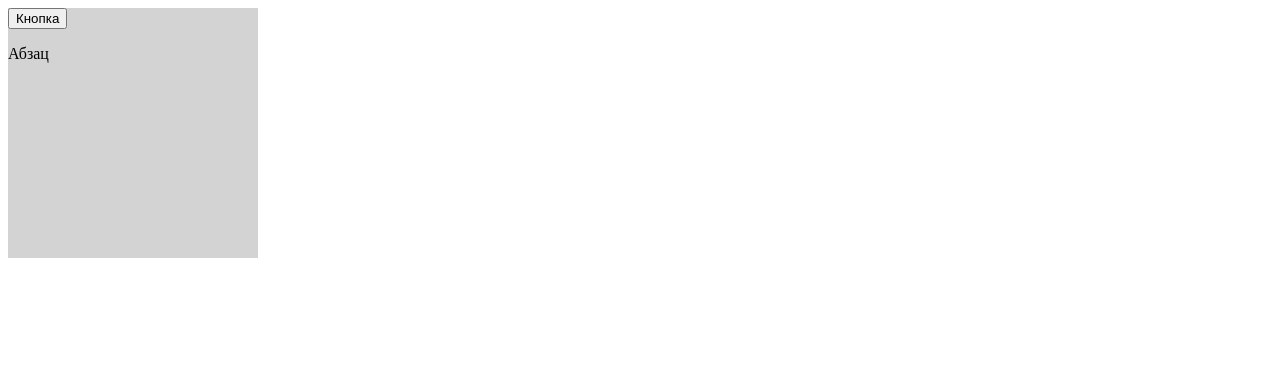
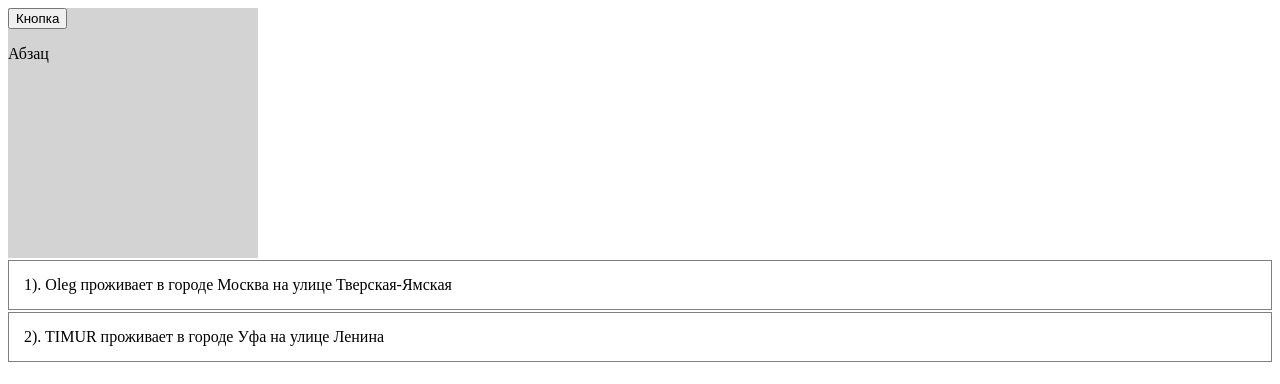
Before and after one commit to gin-az/ts-course, a React (Create React App) app: page / in a window 1280 px wide. Shown: the top 384 px of the page. Built offline with nearby package versions, Linux system fonts and the light colour scheme.

Commit message:
#Получение данных 1) UserList, UserItem 2) interface IUser 3) HardCore MOCK в app.tsx.

```diff
--- a/src/App.tsx
+++ b/src/App.tsx
@@ -1,5 +1,14 @@
 import React from 'react';
 import Card, {CardVariant} from "./components/Card";
+import UserList from "./components/UserList";
+import {IUser} from "./types/type";
+
+// HARDCORE MOCK
+const users: IUser[] = [
+  {id: 1, name: 'Oleg', email: 'assembler@ml.ru', address:{city: 'Москва', street:"Тверская-Ямская", zipcode: '123'}},
+  {id: 2, name: 'TIMUR', email: 'delphi@ml.ru', address:{city: 'Уфа', street:"Ленина", zipcode: '450000'}},
+
+]
 
 const App = () => {
   return (
@@ -8,6 +17,8 @@ const App = () => {
          <button>Кнопка</button>
          <p>Абзац</p>
        </Card>
+
+       <UserList users={users} />
     </div>
   );
 };
--- /dev/null
+++ b/src/components/UserItem.tsx
@@ -0,0 +1,18 @@
+import React, {FC} from 'react';
+import {IUser} from "../types/type";
+
+interface IUserItemProps {
+  user: IUser;
+}
+
+const UserItem: FC<IUserItemProps> = ({user}) => {
+  return (
+    <div>
+      <div style={{padding: 15, border: '1px solid gray', marginTop: 2}}>
+        {user.id}). {user.name} проживает в городе {user.address.city} на улице {user.address.street}
+      </div>
+    </div>
+  );
+};
+
+export default UserItem;
--- /dev/null
+++ b/src/components/UserList.tsx
@@ -0,0 +1,21 @@
+import React, { FC } from 'react';
+import { IUser } from "../types/type";
+import UserItem from "./UserItem";
+
+interface IUserListProps {
+  //пользователи: [IUsers]
+ users: IUser[]
+}
+
+const UserList: FC<IUserListProps> = ({users}) => {
+  // console.log(users.[0].address) доступны св-ва описанные в интерфейсе.
+  return (
+    <div>
+      {users.map(user =>
+        <UserItem key={user.id} user={user} />
+      )}
+    </div>
+  );
+};
+
+export default UserList;
--- /dev/null
+++ b/src/types/type.ts
@@ -0,0 +1,15 @@
+export interface IAddress {
+  street: string;
+  city: string;
+  zipcode: string;
+
+}
+
+export interface IUser {
+  id: number;
+  name: string;
+  email: string;
+  // Для вложенных объектов создается отдельный интерфейс
+  address: IAddress;
+
+}
```
